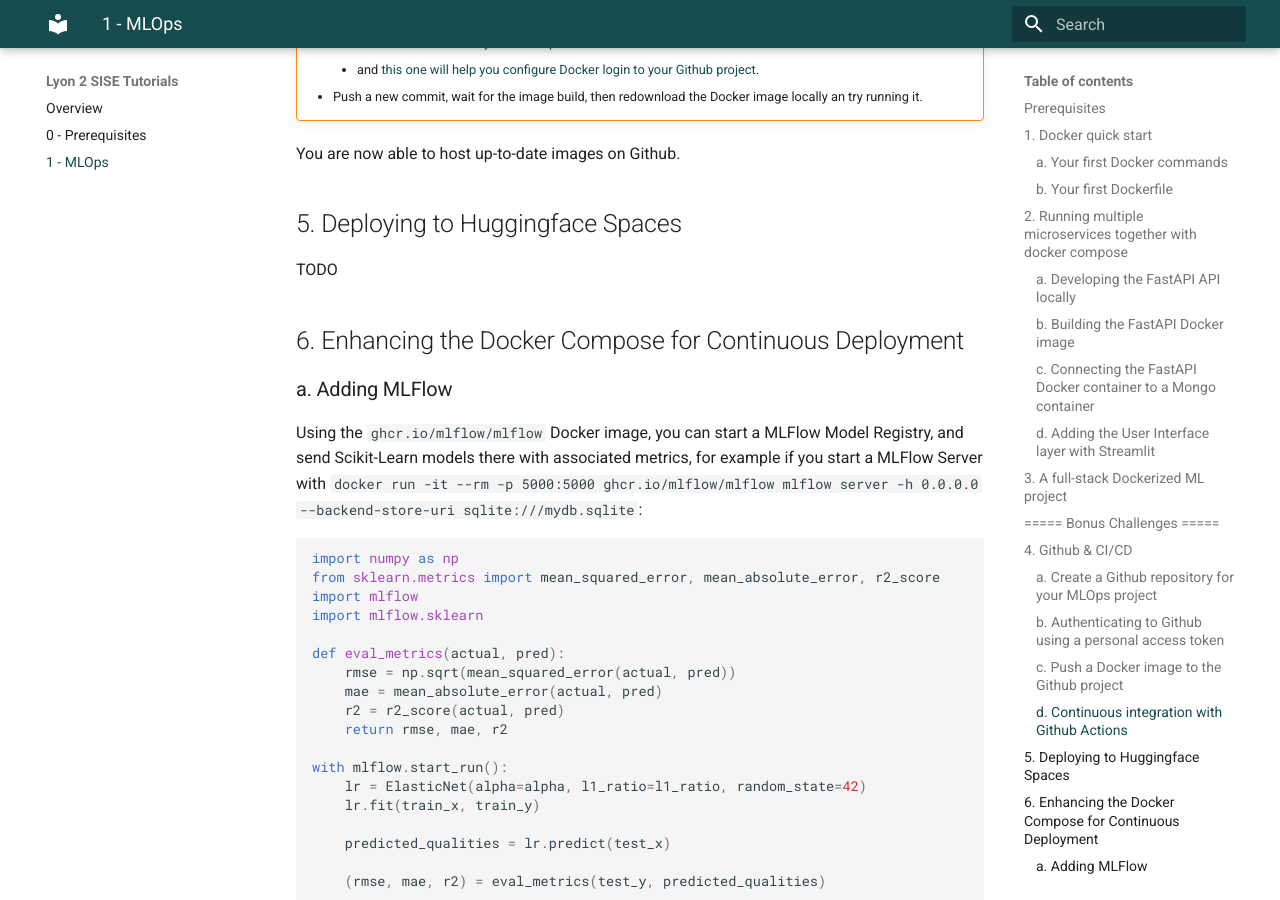
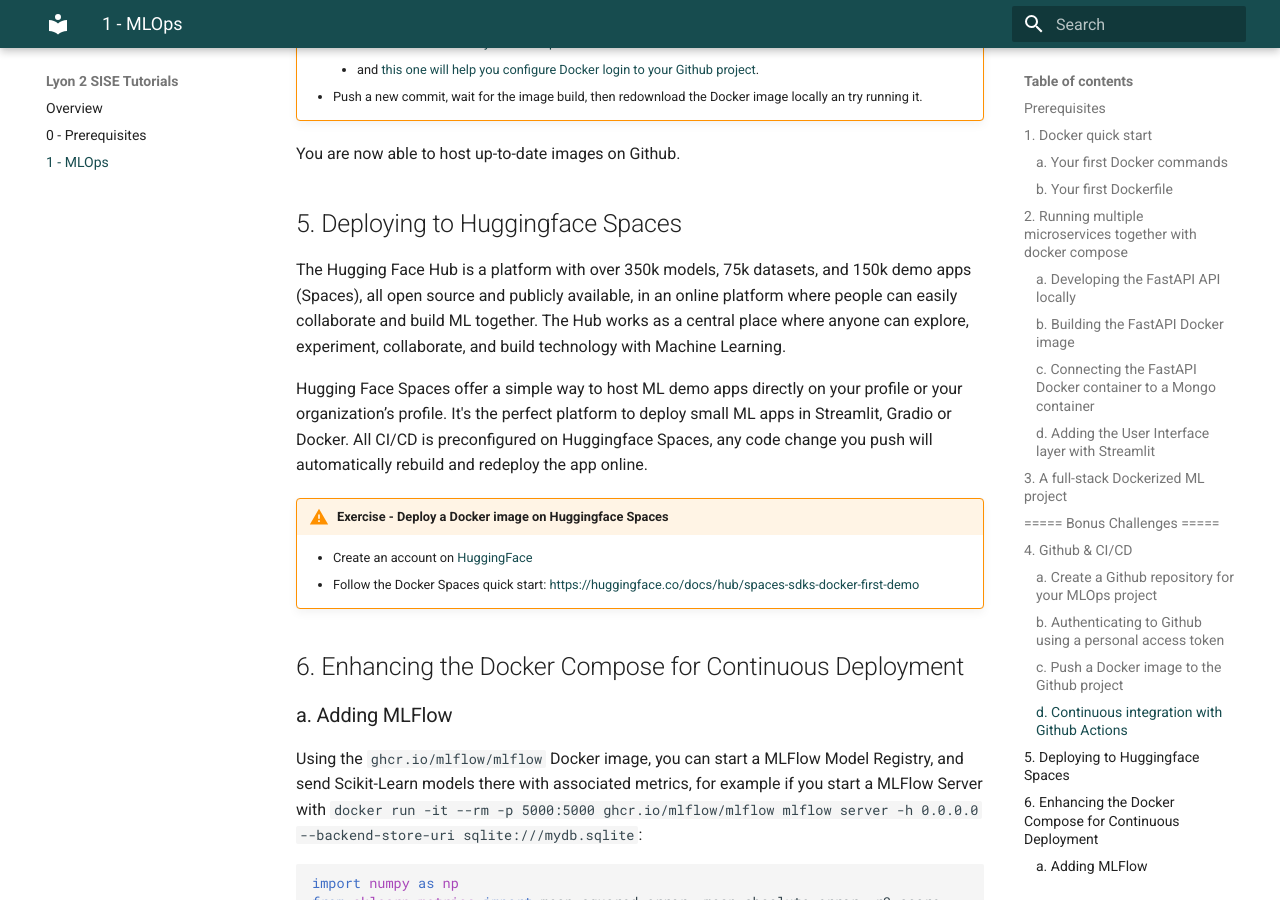
Before and after one commit to andfanilo/lyon2, an MkDocs documentation site: the page built from docs/mlops.md, in a window 1280 px wide and 900 px high, scrolled down 17140 px. Built offline with MkDocs 1.6.1 and Material for MkDocs 9.7.7, drawn with Linux system fonts in a browser that asks for light colours; emoji names are drawn with the system emoji font.

Commit message:
Add HF Spaces

```diff
--- a/docs/mlops.md
+++ b/docs/mlops.md
@@ -526,7 +526,13 @@
 
 ## 5. Deploying to Huggingface Spaces
 
-TODO
+The Hugging Face Hub is a platform with over 350k models, 75k datasets, and 150k demo apps (Spaces), all open source and publicly available, in an online platform where people can easily collaborate and build ML together. The Hub works as a central place where anyone can explore, experiment, collaborate, and build technology with Machine Learning.
+
+Hugging Face Spaces offer a simple way to host ML demo apps directly on your profile or your organization’s profile. It's the perfect platform to deploy small ML apps in Streamlit, Gradio or Docker. All CI/CD is preconfigured on Huggingface Spaces, any code change you push will automatically rebuild and redeploy the app online.
+
+!!! warning "Exercise - Deploy a Docker image on Huggingface Spaces"
+    - Create an account on [HuggingFace](https://huggingface.co/)
+    - Follow the Docker Spaces quick start: <https://huggingface.co/docs/hub/spaces-sdks-docker-first-demo>
 
 ## 6. Enhancing the Docker Compose for Continuous Deployment
 
```
